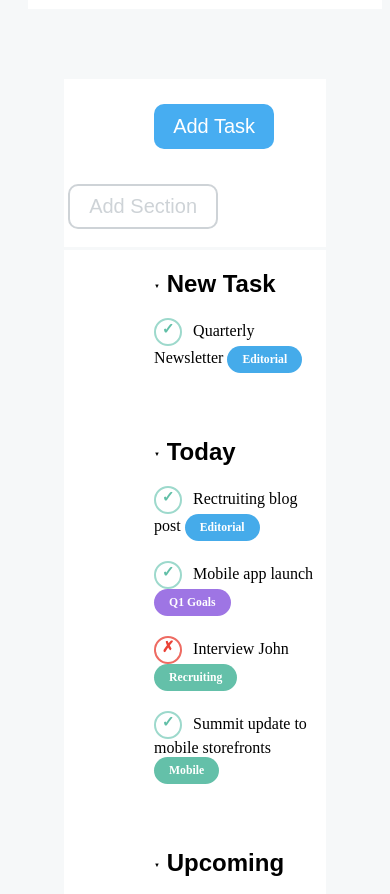
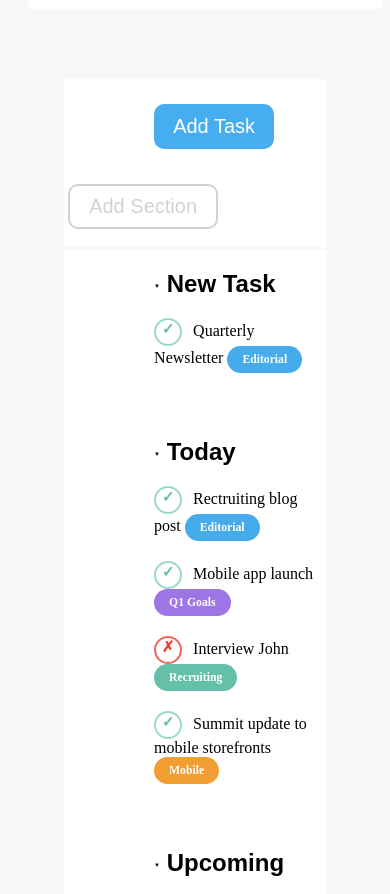
Before and after one commit to gianlucapinna99/html-css-toboolist, a plain HTML site: page index.html in a window 390 px wide. Shown: the part 111-1005 px from the top of the page. Drawn offline with Linux system fonts and the light colour scheme; a web font is replaced by a local one.

Commit message:
Mobile tag colour adjusted

```diff
--- a/CSS/style.css
+++ b/CSS/style.css
@@ -133,7 +133,7 @@ h3{
 }
 
 .mobile{
-    background-color: #64c0a9;
+    background-color: #f29e33;
 }
 
 .website{
```
